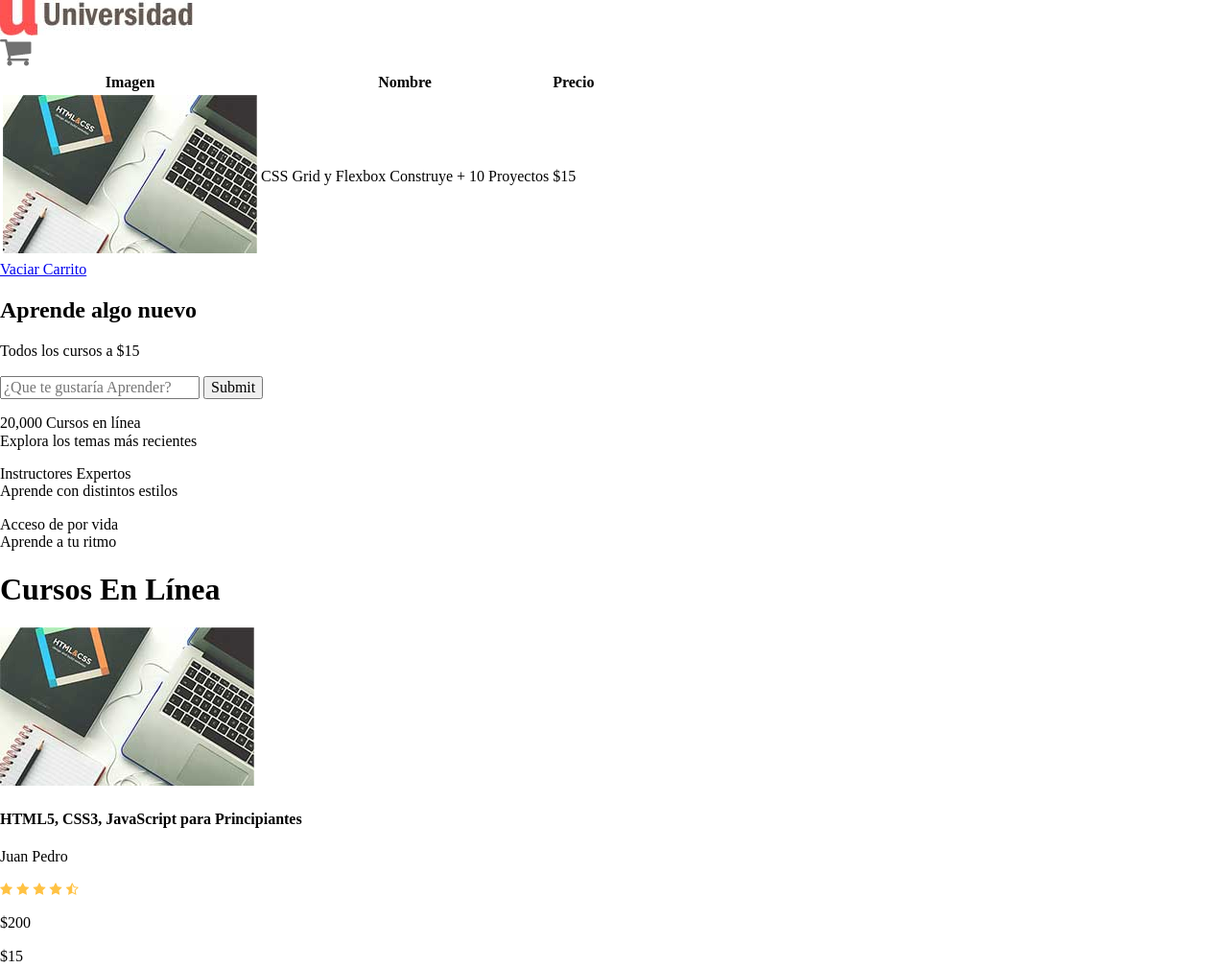
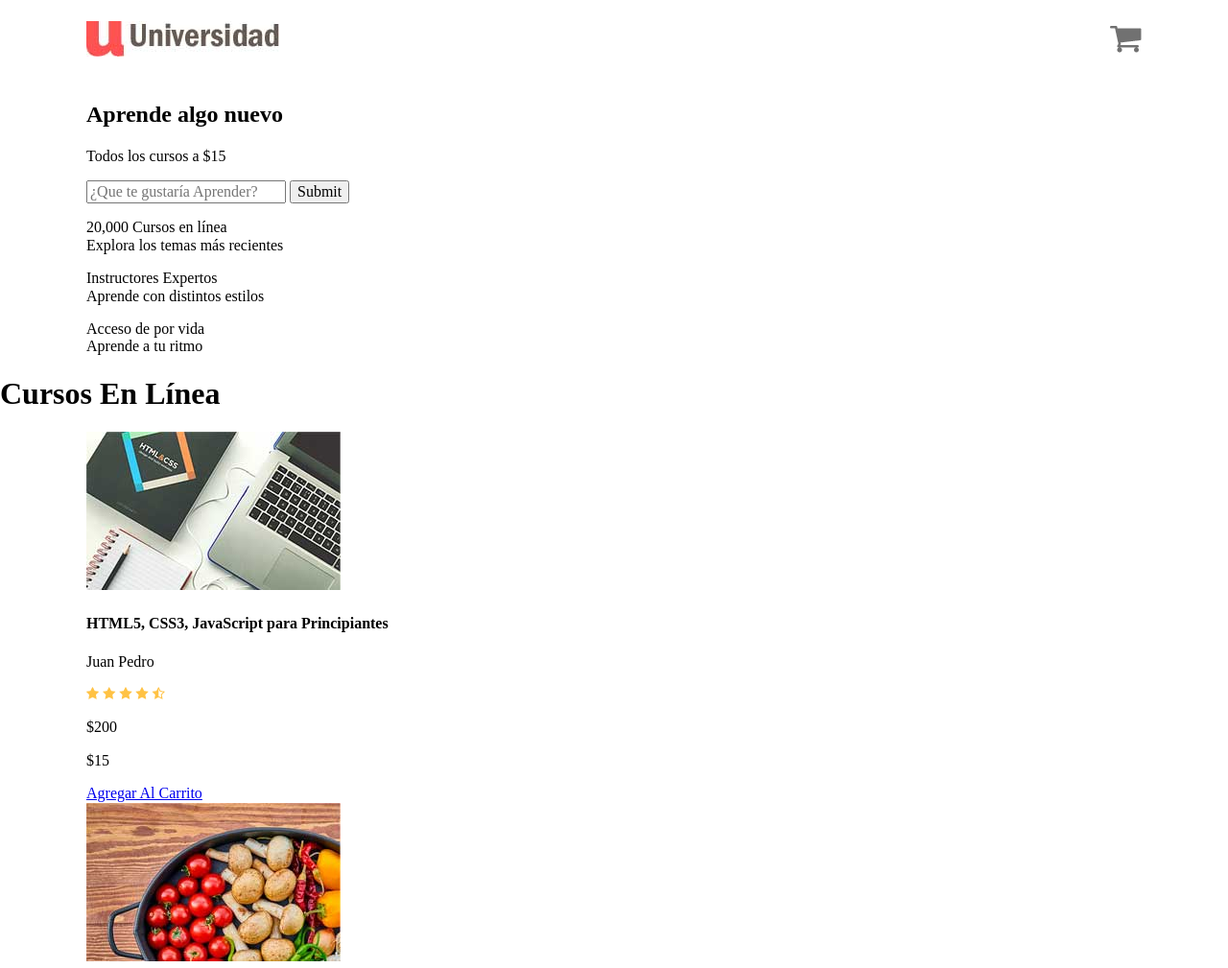
Before and after one commit to joseluis1234/carrito-compras, a website: page index.html in a window 1280 px wide. Shown: the top 1009 px of the page at 96% size. Drawn offline with nearby package versions, Linux system fonts and the light colour scheme.

Commit message:
Colocando los primeros estilos, al menu de navegacion

```diff
--- a/index.html
+++ b/index.html
@@ -16,7 +16,7 @@
         </div>
         <div class="carrito-compras">
             <img src="img/cart.png" class="img-carrito">
-            <div class="contenido" class="oculto">
+            <div class="contenido oculto">
                 <table id="lista-carrito" class="">
                     <thead>
                         <tr>
--- a/scss/app.scss
+++ b/scss/app.scss
@@ -1,4 +1,18 @@
 .contenedor{
-    max-width: 1100%;
+    max-width: 1100px;
     margin: 0 auto;
 }
+
+.oculto{
+    display: none;
+}
+
+.header{
+    display: flex ;
+    justify-content: space-between;
+    align-items: center;
+
+    .logo{
+        padding: 1.4rem 0;
+    }
+}
```
Also changed, not shown: css/app.css.
